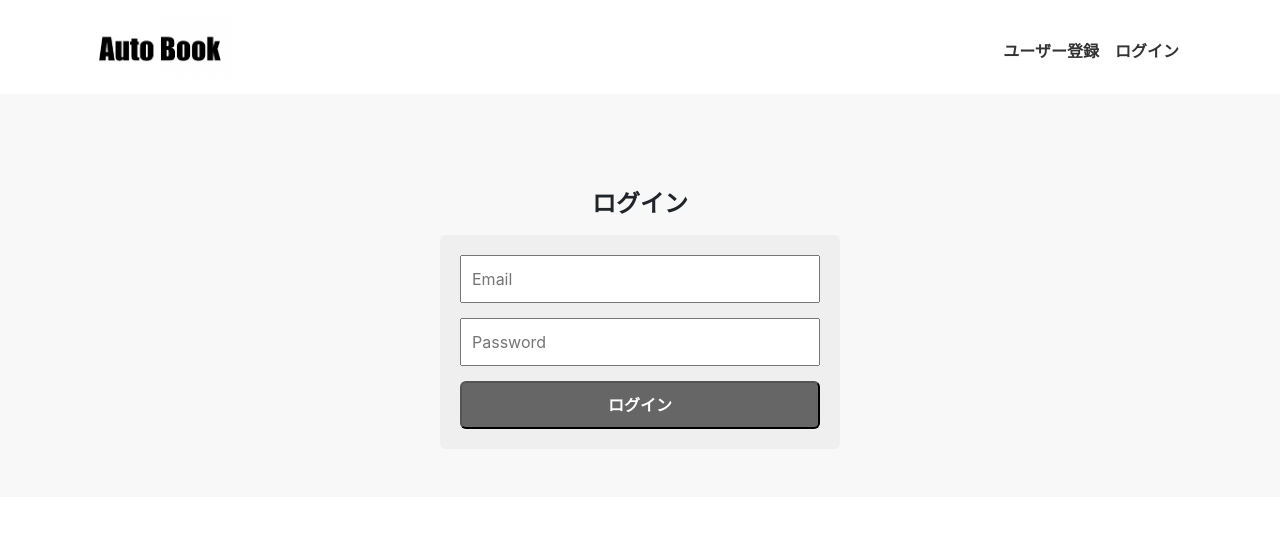
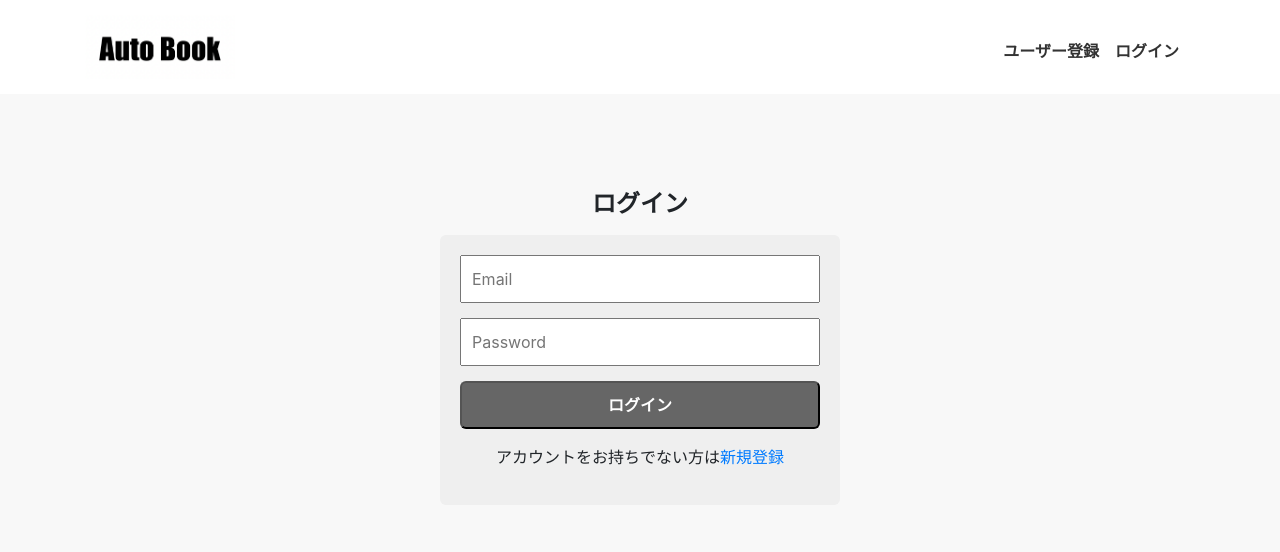
Before and after one commit to YutoMoriyasu/auto-book, a Flask app: page /login in a window 1280 px wide. Shown: the top 552 px of the page. Run offline with Flask 2, Linux system fonts and the light colour scheme; some libraries are stand-ins or nearby versions.

Commit message:
ログインと新規登録の間に導線を作成

```diff
--- a/app/templates/login.html
+++ b/app/templates/login.html
@@ -21,6 +21,9 @@
       <input type="password" name="password" placeholder="Password" required>
     </div>
     <button type="submit">ログイン</button>
+    <p class="text-center my-3">
+      アカウントをお持ちでない方は<a href="{{ url_for('auth.signup') }}">新規登録</a>
+    </p>
   </form>
 </div>
 {% endblock %}
--- a/app/templates/signup.html
+++ b/app/templates/signup.html
@@ -24,6 +24,9 @@
       <input type="password" name="password" placeholder="Password" required>
     </div>
     <button type="submit">新規登録</button>
+    <p class="text-center my-3">
+      アカウントをお持ちの方は<a href="{{ url_for('auth.login') }}">ログイン</a>
+    </p>
   </form>
 </div>
 {% endblock %}
```
